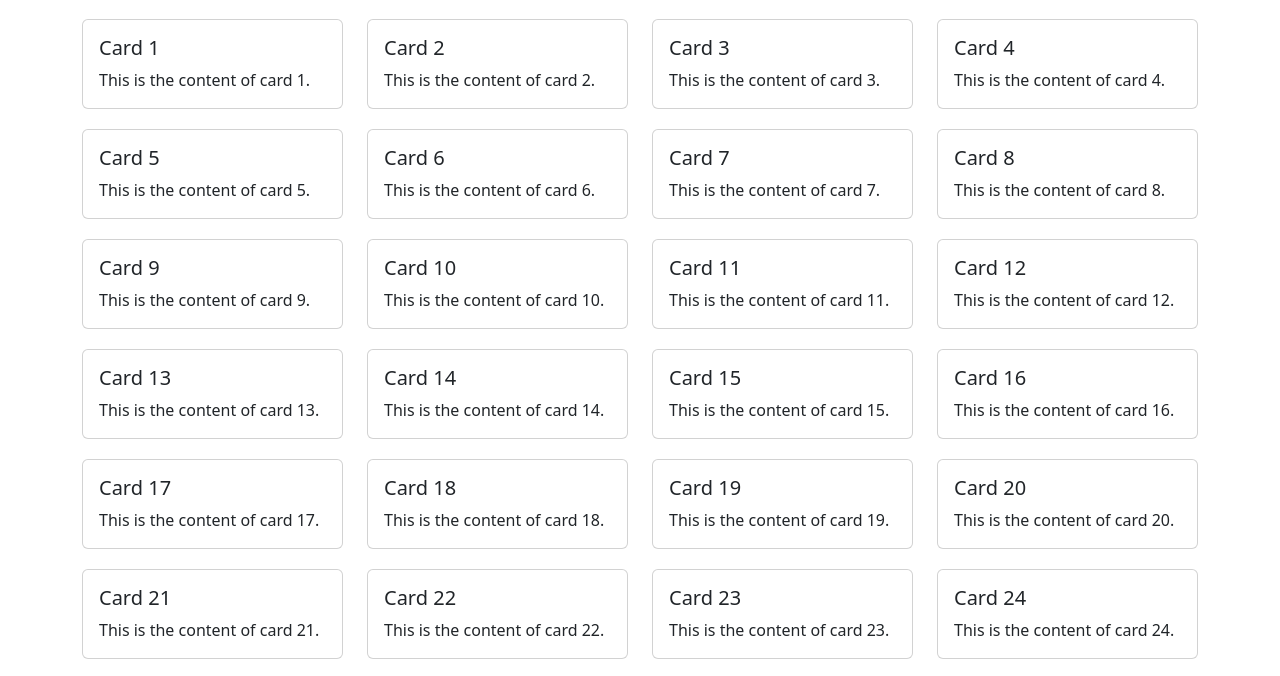
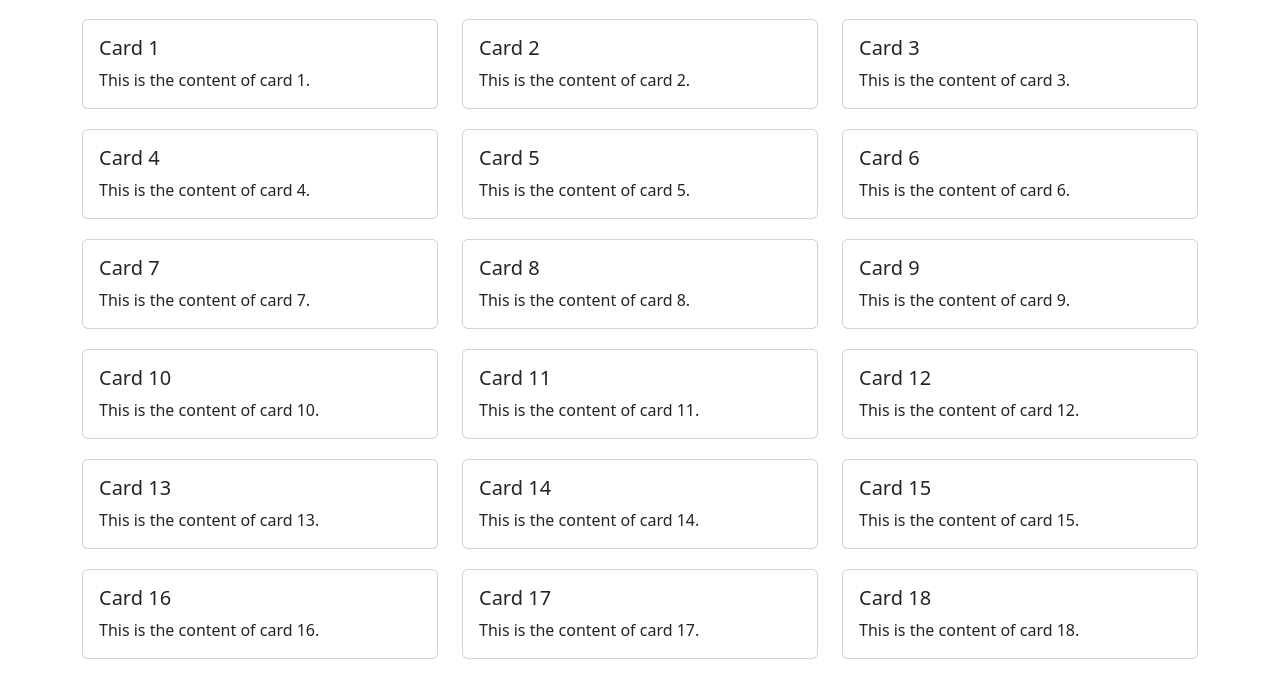
Before and after one commit to Brian-D2367/test, a plain HTML site: page index.html in a window 1280 px wide. Shown: the part 77-753 px from the top of the page. Drawn offline with nearby package versions, Linux system fonts and the light colour scheme.

Commit message:
Update index.html

```diff
--- a/index.html
+++ b/index.html
@@ -77,7 +77,7 @@
       for (let i = startIndex; i < endIndex; i++) {
         if (i >= dummyData.length) return; // Stop if no more data
         const card = document.createElement('div');
-        card.className = 'col-lg-3 col-md-4 col-sm-12';
+        card.className = 'col-lg-4 col-md-4 col-sm-12';
         card.innerHTML = `
           <div class="card">
             <div class="card-body">
```
